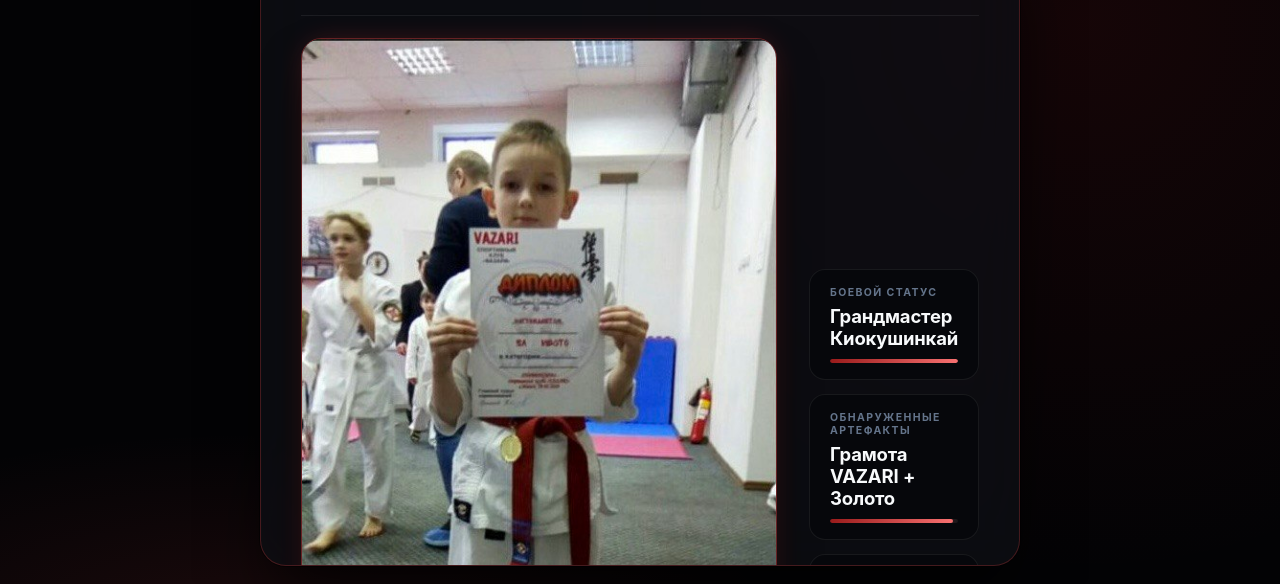
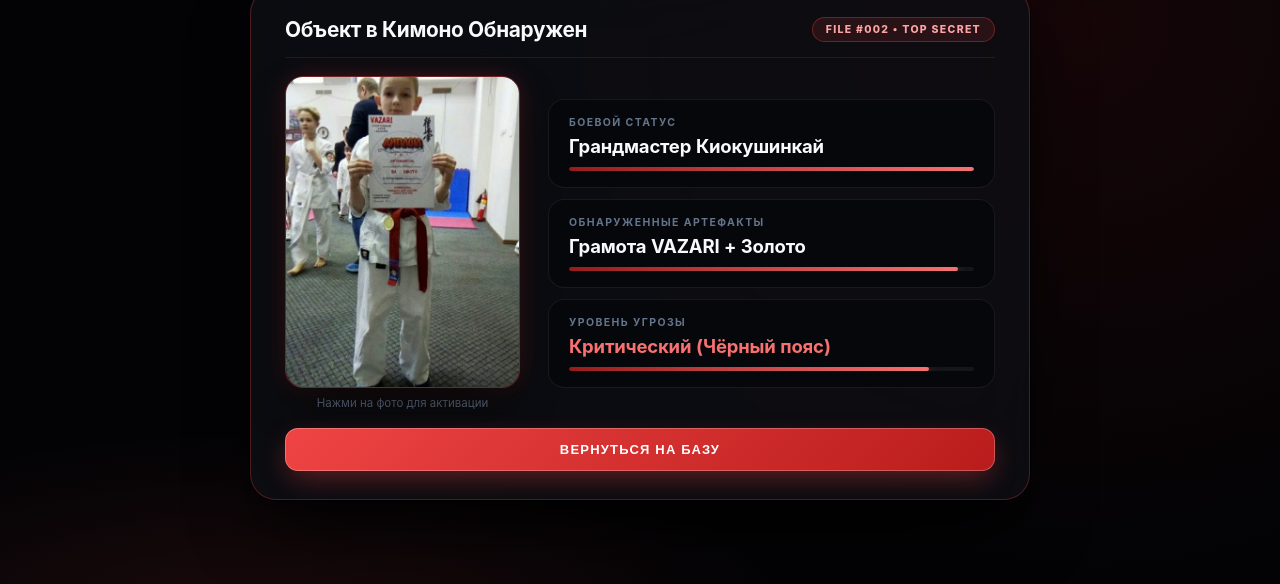
Before and after one commit to denisforis311-pixel/arseniy-goat, a website: page templates/kimono.html in a window 1280 px wide. Shown: the part 216-800 px from the top of the page. Drawn offline with Linux system fonts and the light colour scheme.

Commit message:
Update kimono.html

```diff
--- a/templates/kimono.html
+++ b/templates/kimono.html
@@ -6,23 +6,22 @@
     <title>Секретный Протокол: Кимоно</title>
     <link rel="stylesheet" href="/static/css/global.css">
     <style>
-        /* Локальная красная палитра секретного протокола */
         body.kimono-protocol {
             --accent: #ef4444;
             --accent-bright: #f87171;
             --accent-deep: #991b1b;
             --accent-rgb: 239, 68, 68;
-            --aurora-top: radial-gradient(ellipse 90% 45% at 50% -12%, rgba(239, 68, 68, 0.24), transparent 70%);
+            --aurora-top: radial-gradient(ellipse 90% 45% at 50% -12%, rgba(239, 68, 68, 0.25), transparent 70%);
             --aurora-side: radial-gradient(circle at 85% 30%, rgba(185, 28, 28, 0.1), transparent 45%);
             --aurora-bottom: radial-gradient(ellipse 70% 40% at 20% 105%, rgba(239, 68, 68, 0.1), transparent 60%);
         }
 
         .kimono-card {
-            max-width: 760px;
+            max-width: 780px;
             width: 100%;
-            margin-top: 10px;
-            padding: 36px 40px;
-            border-color: rgba(239, 68, 68, 0.25);
+            padding: 28px 34px;
+            gap: 18px;
+            border-color: rgba(239, 68, 68, 0.28);
         }
 
         .kimono-header {
@@ -31,14 +30,14 @@
             justify-content: space-between;
             align-items: center;
             flex-wrap: wrap;
-            gap: 12px;
-            padding-bottom: 18px;
+            gap: 10px;
+            padding-bottom: 14px;
             border-bottom: 1px solid var(--border-hairline);
         }
 
         .kimono-header h2 {
             margin: 0;
-            font-size: 1.35rem;
+            font-size: 1.3rem;
             color: var(--text-primary);
         }
 
@@ -46,90 +45,95 @@
             display: inline-flex;
             align-items: center;
             gap: 6px;
-            padding: 6px 14px;
+            padding: 5px 13px;
             border-radius: 999px;
             background: rgba(239, 68, 68, 0.12);
             border: 1px solid rgba(239, 68, 68, 0.35);
             color: #fca5a5;
-            font-size: 11px;
+            font-size: 10.5px;
             font-weight: 800;
-            letter-spacing: 1.4px;
+            letter-spacing: 1.3px;
             text-transform: uppercase;
         }
 
         .kimono-grid {
             width: 100%;
             display: flex;
-            gap: 32px;
+            gap: 28px;
             align-items: center;
         }
 
-        /* Плотная рамка строго под вертикальное фото без пустых полей */
+        .kimono-photo-col {
+            flex: 0 0 235px;
+            display: flex;
+            flex-direction: column;
+            align-items: center;
+        }
+
         .kimono-photo-box {
-            flex: 0 0 260px;
+            width: 100%;
             position: relative;
-            border-radius: 20px;
-            transform-style: preserve-3d;
+            border-radius: 18px;
             will-change: transform;
             cursor: pointer;
-            box-shadow: 0 25px 50px -12px rgba(0, 0, 0, 0.9), 0 0 30px -8px rgba(239, 68, 68, 0.35);
+            overflow: hidden;
+            border: 1px solid rgba(239, 68, 68, 0.45);
+            box-shadow: 0 20px 45px -12px rgba(0, 0, 0, 0.9), 0 0 28px -6px rgba(239, 68, 68, 0.35);
         }
 
         .kimono-photo-box img {
             display: block;
             width: 100%;
-            height: auto;
-            border-radius: 20px;
-            border: 1px solid rgba(239, 68, 68, 0.4);
+            max-height: 310px;
+            object-fit: cover;
             pointer-events: none;
+        }
+
+        .kimono-hint {
+            font-size: 11.5px;
+            color: var(--text-muted);
+            text-align: center;
+            margin-top: 8px;
         }
 
         .kimono-dossier {
             flex: 1;
             display: flex;
             flex-direction: column;
-            gap: 14px;
+            gap: 11px;
             width: 100%;
-        }
-
-        .kimono-hint {
-            font-size: 12px;
-            color: var(--text-muted);
-            text-align: center;
-            margin-top: 10px;
-            letter-spacing: 0.3px;
         }
 
         .btn-return-base {
             background: linear-gradient(135deg, #ef4444 0%, #b91c1c 100%);
             color: #ffffff;
-            box-shadow: 0 10px 30px -5px rgba(239, 68, 68, 0.4), 0 0 0 1px rgba(255, 255, 255, 0.25) inset;
-            margin-top: 6px;
+            box-shadow: 0 10px 28px -5px rgba(239, 68, 68, 0.4), 0 0 0 1px rgba(255, 255, 255, 0.25) inset;
         }
 
         @keyframes screenShake {
             0%, 100% { transform: translate(0, 0); }
-            20% { transform: translate(-6px, 4px); }
-            40% { transform: translate(6px, -4px); }
-            60% { transform: translate(-4px, -3px); }
-            80% { transform: translate(4px, 3px); }
+            20% { transform: translate(-5px, 3px); }
+            40% { transform: translate(5px, -3px); }
+            60% { transform: translate(-4px, -2px); }
+            80% { transform: translate(4px, 2px); }
         }
 
         .shake-active {
-            animation: screenShake 0.35s ease-in-out;
+            animation: screenShake 0.32s ease-in-out;
         }
 
         @media (max-width: 760px) {
             .kimono-card {
-                padding: 28px 22px;
+                padding: 24px 18px;
             }
             .kimono-grid {
                 flex-direction: column;
+                gap: 18px;
             }
-            .kimono-photo-box {
+            .kimono-photo-col {
                 flex: none;
                 width: 100%;
-                max-width: 280px;
+                max-width: 260px;
             }
         }
     </style>
@@ -149,12 +153,12 @@
         </div>
 
         <div class="kimono-grid">
-            <div>
+            <div class="kimono-photo-col">
                 <div class="kimono-photo-box" id="kimono-tilt-box" onclick="triggerKimonoRofl()">
                     <img src="/static/img/photo2.jpg" id="secret-photo" alt="Объект в кимоно">
                     <div class="tilt-glare" id="kimono-glare"></div>
                 </div>
-                <div class="kimono-hint">Нажми на фото для активации протокола</div>
+                <div class="kimono-hint">Нажми на фото для активации</div>
             </div>
 
             <div class="kimono-dossier">
@@ -180,7 +184,6 @@
     </div>
 
     <script>
-        // 3D-наклон и блик для фото в кимоно
         const box = document.getElementById("kimono-tilt-box");
         const glare = document.getElementById("kimono-glare");
 
@@ -192,19 +195,19 @@
                 const centerX = rect.width / 2;
                 const centerY = rect.height / 2;
 
-                const rotateX = ((y - centerY) / centerY) * -11;
-                const rotateY = ((x - centerX) / centerX) * 11;
+                const rotateX = ((y - centerY) / centerY) * -10;
+                const rotateY = ((x - centerX) / centerX) * 10;
 
                 box.style.transition = "transform 0.08s ease-out";
-                box.style.transform = `perspective(900px) rotateX(${rotateX}deg) rotateY(${rotateY}deg) scale3d(1.03, 1.03, 1.03)`;
+                box.style.transform = `perspective(800px) rotateX(${rotateX}deg) rotateY(${rotateY}deg) scale(1.02)`;
                 glare.style.setProperty("--glare-x", `${(x / rect.width) * 100}%`);
                 glare.style.setProperty("--glare-y", `${(y / rect.height) * 100}%`);
                 glare.style.opacity = "1";
             });
 
             box.addEventListener("mouseleave", () => {
-                box.style.transition = "transform 0.55s cubic-bezier(0.22, 1, 0.36, 1)";
-                box.style.transform = "perspective(900px) rotateX(0deg) rotateY(0deg) scale3d(1, 1, 1)";
+                box.style.transition = "transform 0.5s cubic-bezier(0.22, 1, 0.36, 1)";
+                box.style.transform = "perspective(800px) rotateX(0deg) rotateY(0deg) scale(1)";
                 glare.style.opacity = "0";
             });
         }
```
